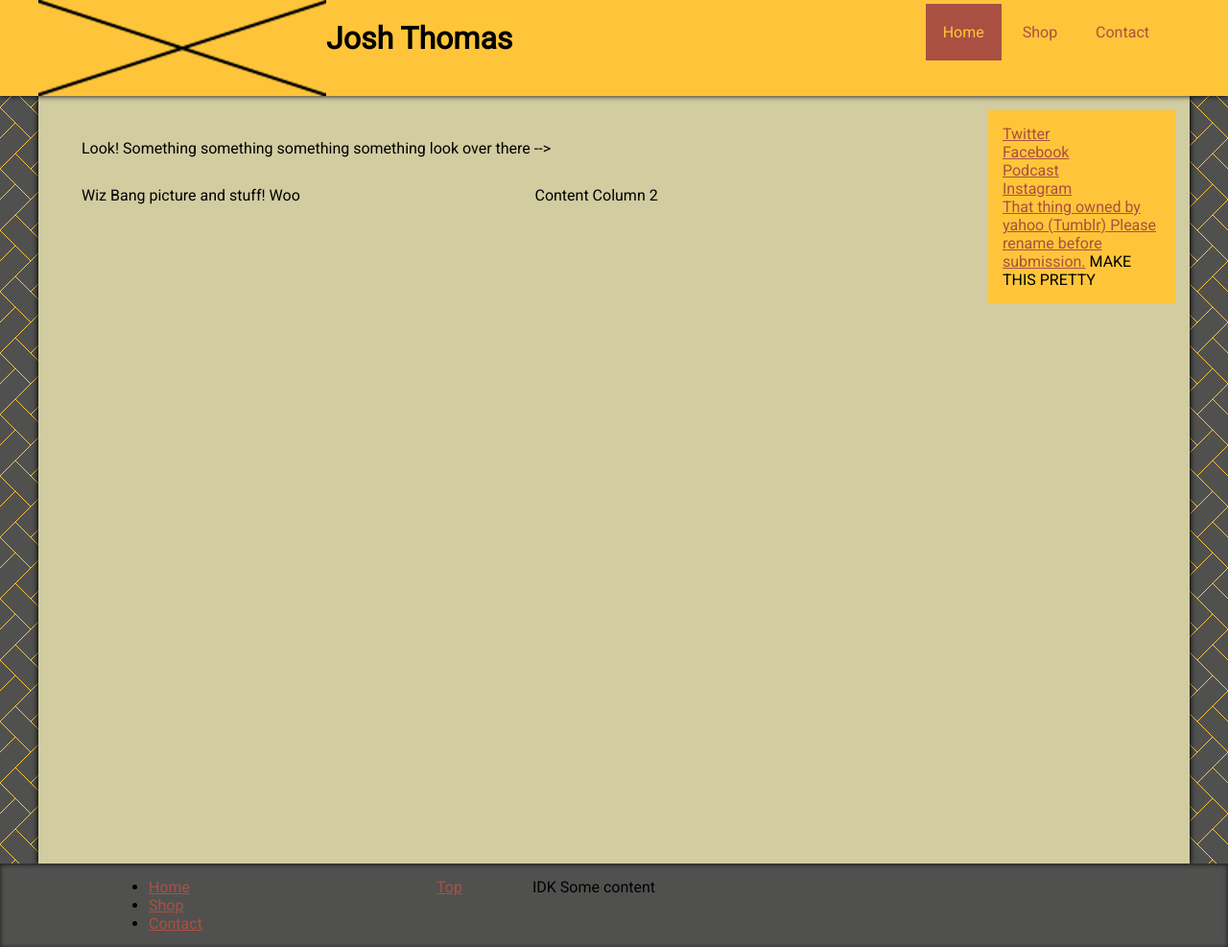
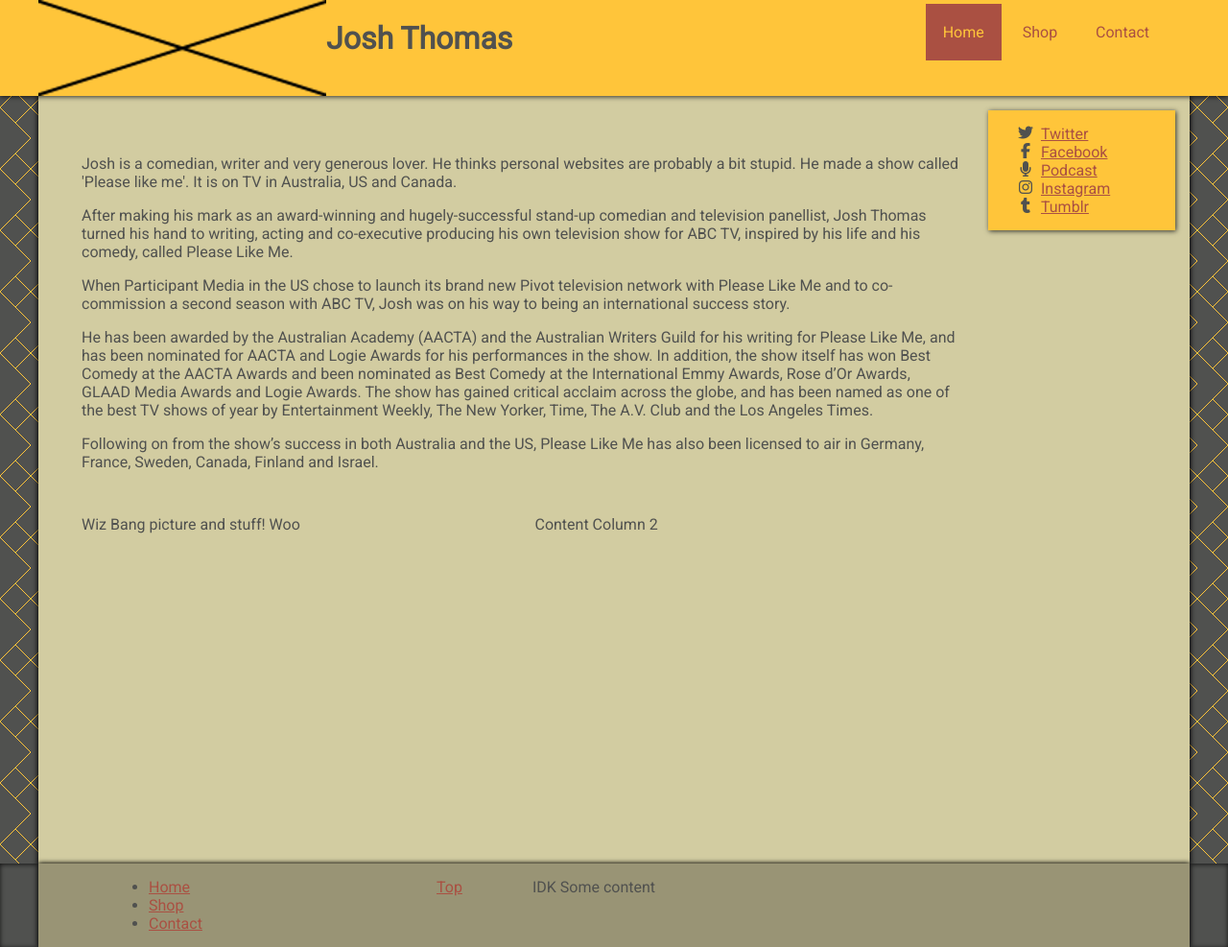
Before and after one commit to kin0025/WebProgrammingA2, a PHP site: page / in a window 1280 px wide. Shown: the whole page at 96% size. Run offline with PHP 8.4, Linux system fonts and the light colour scheme; some libraries are stand-ins or nearby versions.

Commit message:
Added some content and cool icons

```diff
--- a/index.php
+++ b/index.php
@@ -7,6 +7,7 @@
     <link rel="stylesheet" type=text/css href="resources/styles/style.css">
     <!--Google font file -->
     <link href='https://fonts.googleapis.com/css?family=Roboto' rel='stylesheet' type='text/css'>
+
 </head>
 
 <body id="home">
@@ -21,18 +22,34 @@
                     <div id="main-body" class="h-panel">
                         <div id="main-body-wrapper" class="column-10">
 
-                            <div class="column-12">Look! Something something something something look over there --></div>
+                            <div class="column-12">
+                                <p>Josh is a comedian, writer and very generous lover.
+He thinks personal websites are probably a bit stupid.
+He made a show called 'Please like me'.
+It is on TV in Australia, US and Canada.
+</p>
+<p>
+After making his mark as an award-winning and hugely-successful stand-up comedian and television panellist, Josh Thomas turned his hand to writing, acting and co-executive producing his own television show for ABC TV, inspired by his life and his comedy, called Please Like Me.
+</p><p>
+
+When Participant Media in the US chose to launch its brand new Pivot television network with Please Like Me and to co-commission a second season with ABC TV, Josh was on his way to being an international success story.
+</p><p>
+He has been awarded by the Australian Academy (AACTA) and the Australian Writers Guild for his writing for Please Like Me, and has been nominated for AACTA and Logie Awards for his performances in the show. In addition, the show itself has won Best Comedy at the AACTA Awards and been nominated as Best Comedy at the International Emmy Awards, Rose d’Or Awards, GLAAD Media Awards and Logie Awards. The show has gained critical acclaim across the globe, and has been named as one of the best TV shows of year by Entertainment Weekly, The New Yorker, Time, The A.V. Club and the Los Angeles Times.
+</p><p>
+Following on from the show’s success in both Australia and the US, Please Like Me has also been licensed to air in Germany, France, Sweden, Canada, Finland and Israel.</p>
+</div>
                             <div class="column-6">Wiz Bang picture and stuff! Woo</div>
                             <div class="column-6">Content Column 2</div>
                         </div>
-                        <div id="sidebar-content" class="column-2"> <a href="https://twitter.com/joshthomas87">Twitter</a><br><a href="https://www.facebook.com/officialjoshthomas">Facebook</a><br><a href="https://itunes.apple.com/au/podcast/josh-thomas-and-friend/id292322464">Podcast</a>
-</br>
-<a href="https://www.instagram.com/joshthomas87/">Instagram</a>
-</br>
-<a href="http://joshthomas87.tumblr.com">That thing owned by yahoo (Tumblr) Please rename before submission.</a>
-
-MAKE THIS PRETTY
-                    </div>
+                        <div id="sidebar-content" class="column-2">
+                            <ul class="fa-ul">
+                                <li><i class="fa fa-li fa-twitter" aria-hidden="true"></i><a href="https://twitter.com/joshthomas87">Twitter</a></li>
+                            <li><i class="fa fa-li fa-facebook" aria-hidden="true"></i><a href="https://www.facebook.com/officialjoshthomas">Facebook</a></li>
+                            <li><i class="fa fa-li fa-microphone" aria-hidden="true"></i><a href="https://itunes.apple.com/au/podcast/josh-thomas-and-friend/id292322464">Podcast</a></li>
+                            <li><i class="fa fa-li fa-instagram" aria-hidden="true"></i><a href="https://www.instagram.com/joshthomas87/">Instagram</a></li>
+                            <li><i class="fa fa-li fa-tumblr" aria-hidden="true"></i><a href="http://joshthomas87.tumblr.com">Tumblr</a></li>
+                            </ul>
+                        </div>
                     </div>
 
                 </div>
--- a/resources/footer.php
+++ b/resources/footer.php
@@ -1,6 +1,6 @@
 
     <footer id="footer-content" class="h-panel drop-shadow-top-inset">
-        <div class="side-padding">
+        <div id="footer-wrapper" class="side-padding h-panel drop-shadow-left-right">
             <div class="column-1"></div>
             <div id="footer-links" class="column-3">
                 <?php
@@ -14,4 +14,6 @@
             </div>
             <div class="column-1"></div>
         </div>
+            <!--/*Font Awesome by Dave Gandy - http://fontawesome.io*/-->
+    <script src="https://use.fontawesome.com/bd5483efa9.js"></script>
     </footer>
--- a/resources/header.php
+++ b/resources/header.php
@@ -1,3 +1,4 @@
+
 <div id="header" class="h-panel drop-shadow-bottom">
     <div class="container side-padding ">
         <div id="top"></div>
--- a/resources/styles/style.css
+++ b/resources/styles/style.css
@@ -38,12 +38,14 @@
 /* http://lea.verou.me/css3patterns/#weave (Note- modified to make more dense)*/
 
 body {
+  color: #50514F;
+  font-family: 'Roboto', sans-serif;
+  background: linear-gradient(135deg, #50514F 11px, #FFC53A 11px, #FFC53A 12px, transparent 12px, transparent 33.5px, #FFC53A 33.5px, #FFC53A 34px, transparent 34px), linear-gradient(225deg, #50514F 11px, #FFC53A 11px, #FFC53A 12px, transparent 12px, transparent 33.5px, #FFC53A 33.5px, #FFC53A 34px, transparent 34px)0 32px;
+  background: -moz-linear-gradient(135deg, #50514F 11px, #FFC53A 11px, #FFC53A 12px, transparent 12px, transparent 33.5px, #FFC53A 33.5px, #FFC53A 34px, transparent 34px), -moz-linear-gradient(225deg, #50514F 11px, #FFC53A 11px, #FFC53A 12px, transparent 12px, transparent 33.5px, #FFC53A 33.5px, #FFC53A 34px, transparent 34px)0 32px;
+  background: -webkit-linear-gradient(135deg, #50514F 11px, #FFC53A 11px, #FFC53A 12px, transparent 12px, transparent 33.5px, #FFC53A 33.5px, #FFC53A 34px, transparent 34px), -webkit-linear-gradient(225deg, #50514F 11px, #FFC53A 11px, #FFC53A 12px, transparent 12px, transparent 33.5px, #FFC53A 33.5px, #FFC53A 34px, transparent 34px)0 32px;
+  background: -ms-linear-gradient(135deg, #50514F 11px, #FFC53A 11px, #FFC53A 12px, transparent 12px, transparent 33.5px, #FFC53A 33.5px, #FFC53A 34px, transparent 34px), -ms-linear-gradient(225deg, #50514F 11px, #FFC53A 11px, #FFC53A 12px, transparent 12px, transparent 33.5px, #FFC53A 33.5px, #FFC53A 34px, transparent 34px)0 32px;
+  background: -o-linear-gradient(135deg, #50514F 11px, #FFC53A 11px, #FFC53A 12px, transparent 12px, transparent 33.5px, #FFC53A 33.5px, #FFC53A 34px, transparent 34px), -o-linear-gradient(225deg, #50514F 11px, #FFC53A 11px, #FFC53A 12px, transparent 12px, transparent 33.5px, #FFC53A 33.5px, #FFC53A 34px, transparent 34px)0 32px;
   background-color: #50514F;
-  font-family: 'Roboto', sans-serif;
-background:
-linear-gradient(135deg, #50514F 11px, #FFC53A 11px, #FFC53A 12px, transparent 12px, transparent 33.5px, #FFC53A 33.5px, #FFC53A 34px, transparent 34px),
-linear-gradient(225deg, #50514F 11px, #FFC53A 11px, #FFC53A 12px, transparent 12px, transparent 33.5px, #FFC53A 33.5px, #FFC53A 34px, transparent 34px)0 32px;
-background-color:#50514F;
   background-size: 32px 64px
 }
 
@@ -56,62 +58,30 @@
 }
 
 .drop-shadow-top {
-  -webkit-box-shadow: 0px -1px 5px 0px #000000;
-  -moz-box-shadow: 0px -1px 5px 0px #000000;
-  box-shadow: 0px -1px 5px 0px #000000;
-  -webkit-box-shadow: 0px -1px 5px 0px rgba(0, 0, 0, 0.75);
-  -moz-box-shadow: 0px -1px 5px 0px rgba(0, 0, 0, 0.75);
   box-shadow: 0px -1px 5px 0px rgba(0, 0, 0, 0.75);
 }
 
 .drop-shadow-top-inset {
-  -webkit-box-shadow: inset 0px 1px 5px 0px #000000;
-  -moz-box-shadow: inset 0px 1px 5px 0px #000000;
-  box-shadow: inset 0px 1px 5px 0px #000000;
-  -webkit-box-shadow: inset 0px 1px 5px 0px rgba(0, 0, 0, 0.75);
-  -moz-box-shadow: inset 0px 1px 5px 0px rgba(0, 0, 0, 0.75);
   box-shadow: inset 0px 1px 5px 0px rgba(0, 0, 0, 0.75);
 }
 
 .drop-shadow-bottom {
-  -webkit-box-shadow: 0px 1px 5px 0px #000000;
-  -moz-box-shadow: 0px 1px 5px 0px #000000;
-  box-shadow: 0px 1px 5px 0px #000000;
-  -webkit-box-shadow: 0px 1px 5px 0px rgba(0, 0, 0, 0.75);
-  -moz-box-shadow: 0px 1px 5px 0px rgba(0, 0, 0, 0.75);
   box-shadow: 0px 1px 5px 0px rgba(0, 0, 0, 0.75);
 }
 
 .drop-shadow-left {
-  -webkit-box-shadow: -1px 0px 5px 0px #000000;
-  -moz-box-shadow: -1px 0px 5px 0px #000000;
-  box-shadow: -1px 0px 5px 0px #000000;
-  -webkit-box-shadow: -1px 0px 5px 0px rgba(0, 0, 0, 0.75);
-  -moz-box-shadow: -1px 0px 5px 0px rgba(0, 0, 0, 0.75);
   box-shadow: -1px 0px 5px 0px rgba(0, 0, 0, 0.75);
 }
 
 .drop-shadow-right {
-  -webkit-box-shadow: 1px 0px 5px 0px #000000;
-  -moz-box-shadow: 1px 0px 5px 0px #000000;
-  box-shadow: 1px 0px 5px 0px #000000;
-  -webkit-box-shadow: 1px 0px 5px 0px rgba(0, 0, 0, 0.75);
-  -moz-box-shadow: 1px 0px 5px 0px rgba(0, 0, 0, 0.75);
   box-shadow: 1px 0px 5px 0px rgba(0, 0, 0, 0.75);
 }
 
 .drop-shadow-left-right {
-  -webkit-box-shadow: 1px 0px 5px 0px rgba(0, 0, 0, 0.75), -1px 0px 5px 0px rgba(0, 0, 0, 0.75);
-  -moz-box-shadow: 1px 0px 5px 0px rgba(0, 0, 0, 0.75), -1px 0px 5px 0px rgba(0, 0, 0, 0.75);
   box-shadow: 1px 0px 5px 0px rgba(0, 0, 0, 0.75), -1px 0px 5px 0px rgba(0, 0, 0, 0.75);
 }
 
 .drop-shadow-bottom-right {
-  -webkit-box-shadow: 1px 1px 5px 0px #000000;
-  -moz-box-shadow: 1px 1px 5px 0px #000000;
-  box-shadow: 1px 1px 5px 0px #000000;
-  -webkit-box-shadow: 1px 1px 5px 0px rgba(0, 0, 0, 0.75);
-  -moz-box-shadow: 1px 1px 5px 0px rgba(0, 0, 0, 0.75);
   box-shadow: 1px 1px 5px 0px rgba(0, 0, 0, 0.75);
 }
 
@@ -157,6 +127,7 @@
   animation-duration: 1s;
   animation-iteration-count: 1;
   animation-timing-function: ease;
+  box-shadow: 1px 1px 5px 0px rgba(0, 0, 0, 0.75);
 }
 
 #header nav ul li a {
@@ -173,7 +144,6 @@
   to {
     background-color: #AA5042;
     color: #FFC53A;
-
   }
 }
 
@@ -185,7 +155,6 @@
   to {
     background-color: #AA5042;
     color: #FFC53A;
-
   }
 }
 
@@ -197,7 +166,6 @@
   to {
     background-color: #AA5042;
     color: #FFC53A;
-
   }
 }
 
@@ -209,7 +177,6 @@
   to {
     background-color: #AA5042;
     color: #FFC53A;
-
   }
 }
 
@@ -229,33 +196,28 @@
 #home nav .menu-home a {
   background-color: #AA5042;
   color: #FFC53A;
-
 }
 
 #contact nav .menu-contact a {
   background-color: #AA5042;
   color: #FFC53A;
-
 }
 
 #shop nav .menu-shop a {
   background-color: #AA5042;
   color: #FFC53A;
 }
+
 #home nav .menu-home a:hover {
-animation:none;
-
+  animation: dropshadow;
 }
 
 #contact nav .menu-contact a:hover {
-animation:none;
-
-
+  animation: none;
 }
 
 #shop nav .menu-shop a:hover {
-animation:none;
-
+  animation: none;
 }
 
 
@@ -373,12 +335,19 @@
   position: relative;
 }
 
+#footer-wrapper {
+  background-color: #999475;
+}
+
 #footer-links li a {
   list-style: none;
 }
 
 #sidebar-content {
   background-color: #FFC53A;
+  -webkit-box-shadow: 1px 1px 5px 0px rgba(0, 0, 0, 0.75);
+  -moz-box-shadow: 1px 1px 5px 0px rgba(0, 0, 0, 0.75);
+  box-shadow: 1px 1px 5px 0px rgba(0, 0, 0, 0.75);
 }
 
 .layout-border {
```
Also changed, not shown: resources/footer.css (added, +36 -0 lines). Lines whose indentation alone changed are shown as unchanged.
